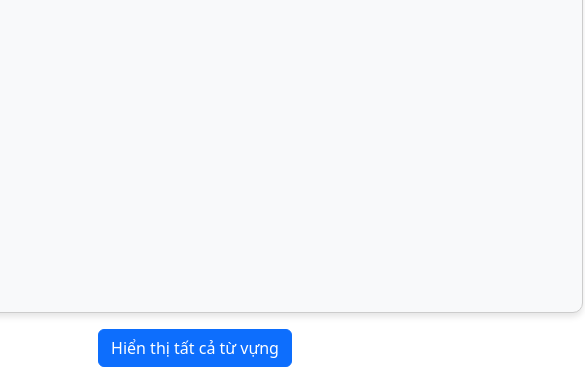
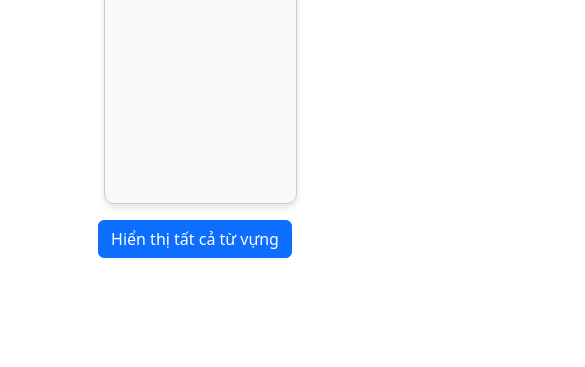
Before and after one commit to nhat251/FlashCardJPD, a plain HTML site: page index.html in a window 390 px wide. Shown: the part 520-887 px from the top of the page, 585 px wide, since content can reach past the window. After the commit the page ends 844 px from the top, so only its background shows below. Drawn offline with nearby package versions, Linux system fonts and the light colour scheme.

Commit message:
fix responsive

```diff
--- a/index.html
+++ b/index.html
@@ -8,10 +8,8 @@
     <link href="https://cdn.jsdelivr.net/npm/bootstrap@5.3.0/dist/css/bootstrap.min.css" rel="stylesheet">
     <style>
         .flashcard {
-            width: 800px;
-            /* Tăng kích thước flashcard */
-            height: 700px;
-            /* Tăng kích thước flashcard */
+            width: 50vw;
+            height: 70vh;
             perspective: 1000px;
             cursor: pointer;
         }
```
